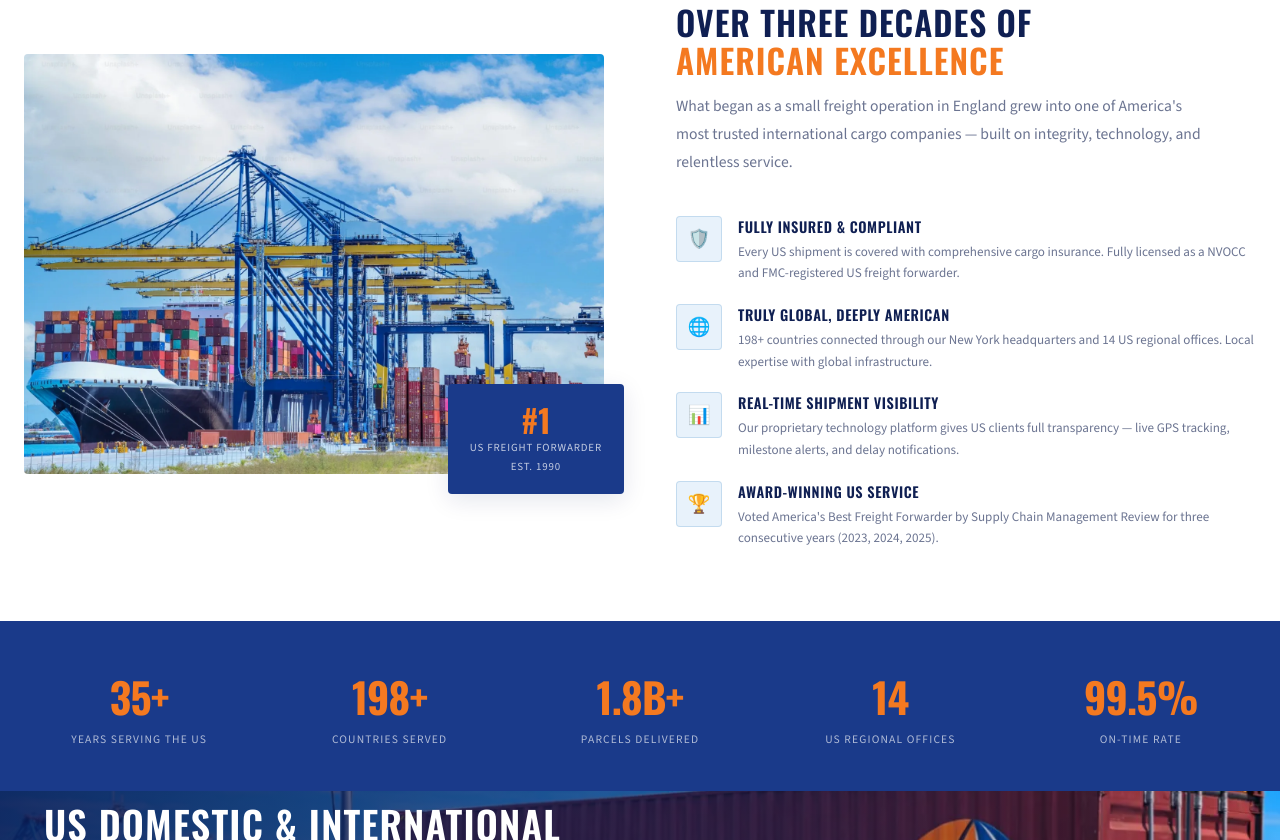
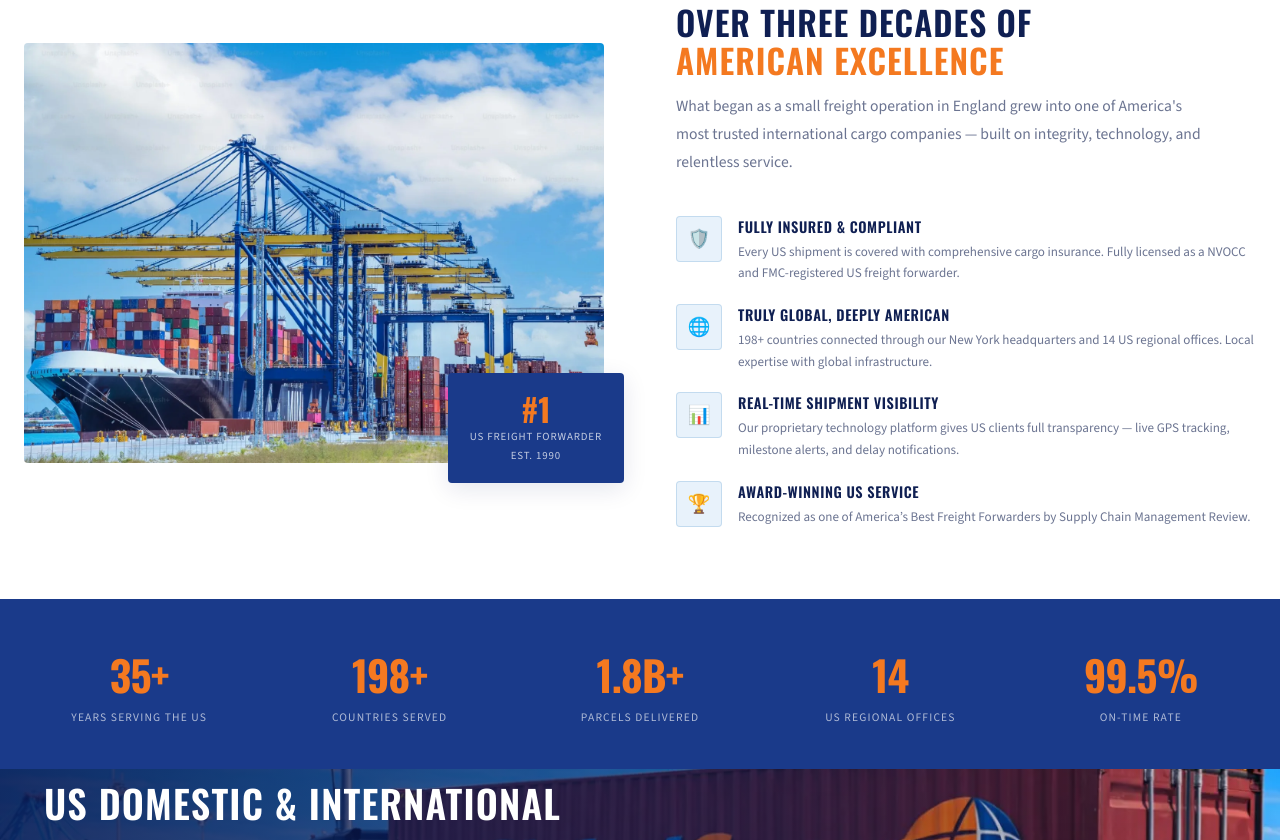
Before and after one commit to EmperorDPriest/GlobalCargo-GCSC-, a plain HTML site: page frontend/index.html in a window 1280 px wide. Shown: the part 1960-2800 px from the top of the page. Drawn offline with nearby package versions, Linux system fonts and the light colour scheme.

Commit message:
Update index.html

```diff
--- a/frontend/index.html
+++ b/frontend/index.html
@@ -2349,8 +2349,7 @@
                 <div class="wp-icon">🏆</div>
                 <div>
                   <div class="wp-title">Award-Winning US Service</div>
-                  <div class="wp-desc">Voted America's Best Freight Forwarder by Supply Chain Management Review for
-                    three consecutive years (2023, 2024, 2025).</div>
+                  <div class="wp-desc">Recognized as one of America’s Best Freight Forwarders by Supply Chain Management Review.</div>
                 </div>
               </div>
             </div>
```
